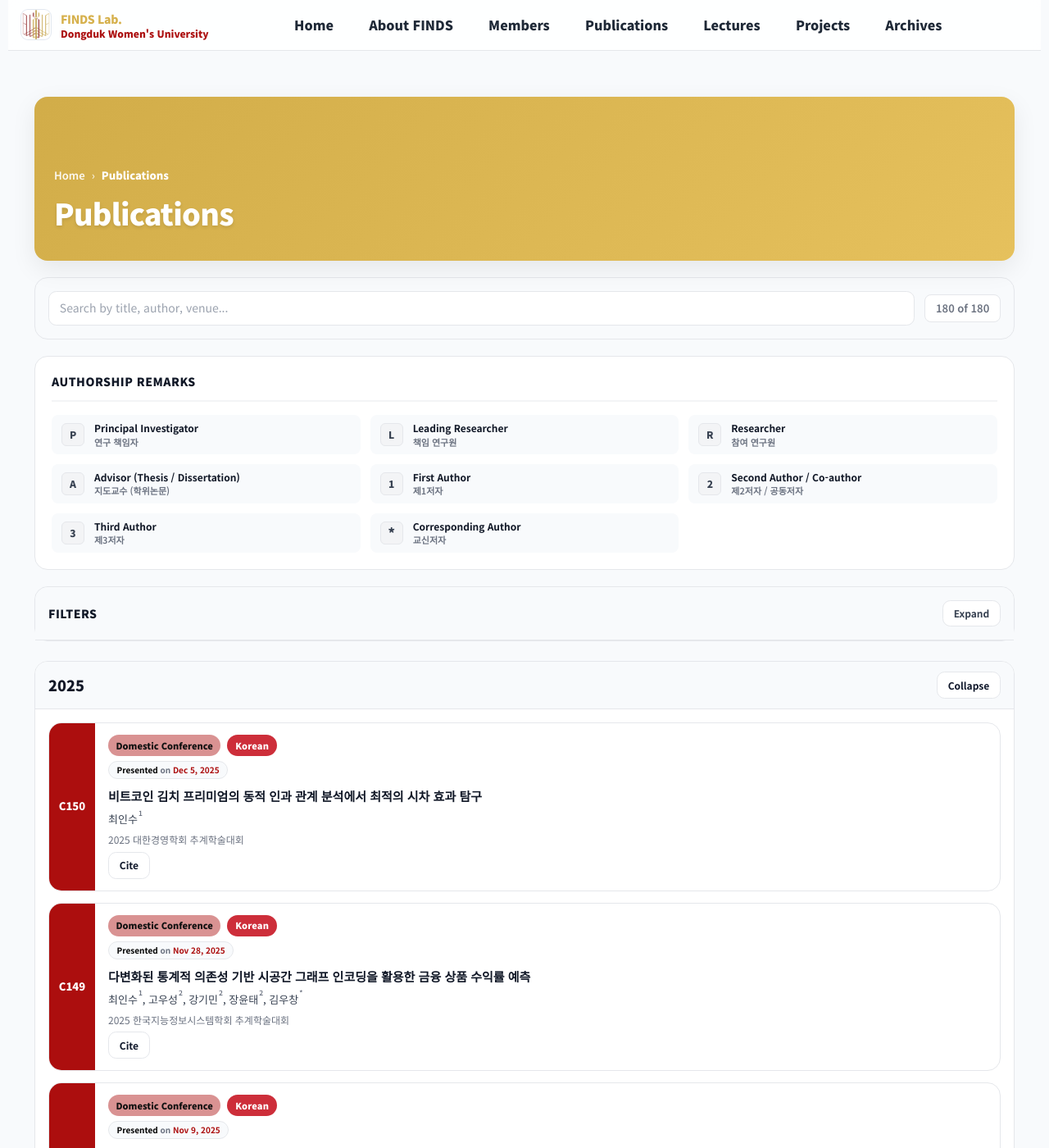
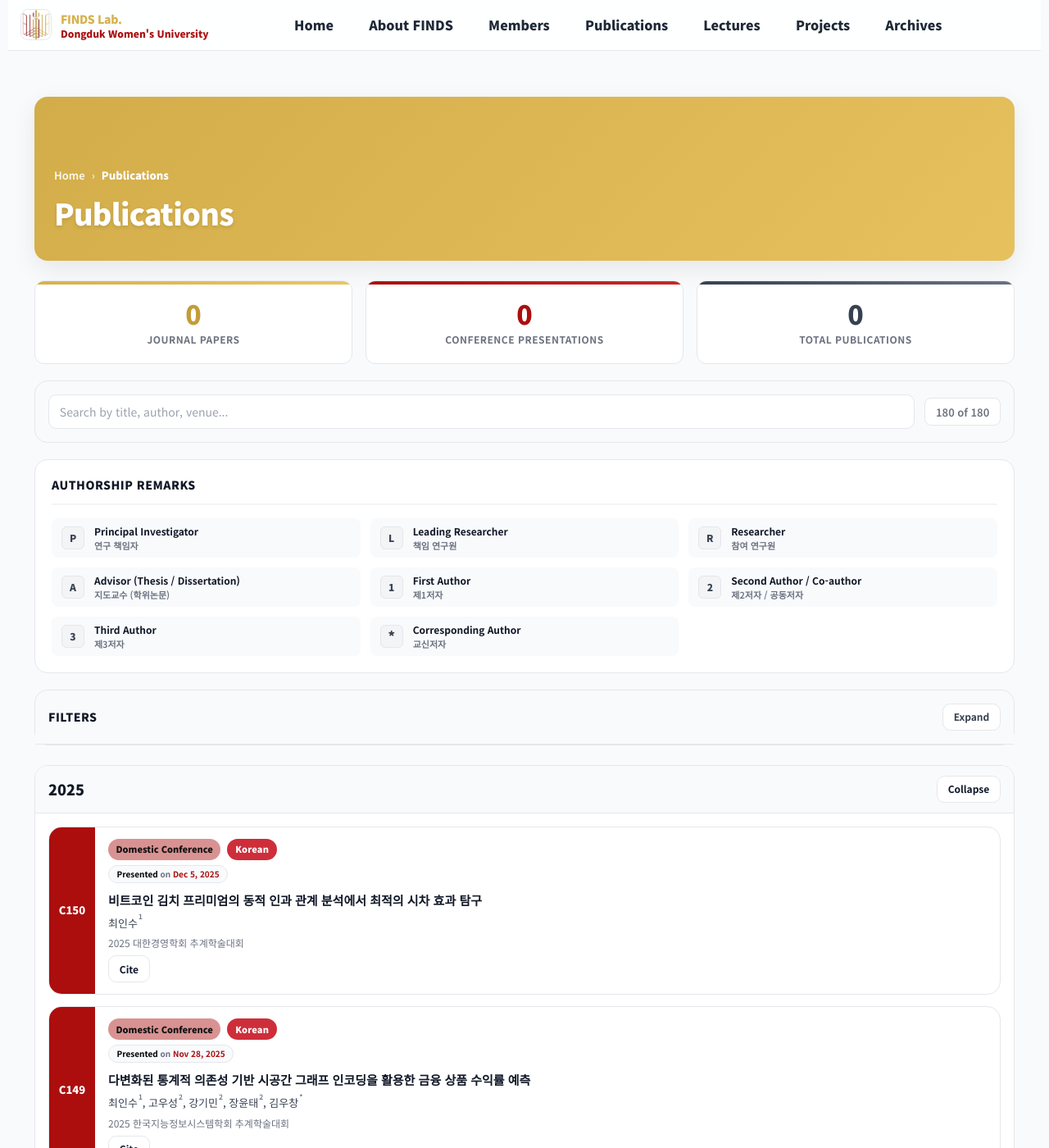
Before and after one commit to FinDS-Lab/site, a Jekyll site: the page built from publications.html, in a window 1280 px wide and 1400 px high. Shown: the whole window at 82% size. Built offline with Jekyll 4.4.1, drawn with Linux system fonts in a browser that asks for light colours; nearby versions of some CDN libraries.

Commit message:
Update publications.html

```diff
--- a/publications.html
+++ b/publications.html
@@ -270,7 +270,97 @@
    return svg;
  }
 </script>
-
+<!-- ===== Statistics Section ===== -->
+<section class="max-w-7xl mx-auto px-4 mt-6">
+  <style>
+    .pub-stats-container {
+      display: grid;
+      grid-template-columns: repeat(3, 1fr);
+      gap: 16px;
+      margin-bottom: 20px;
+    }
+
+    .pub-stat-card {
+      background: #fff;
+      border: 1px solid #e5e7eb;
+      border-radius: 0.75rem;
+      padding: 20px;
+      text-align: center;
+      transition: all 0.2s;
+      position: relative;
+      overflow: hidden;
+    }
+
+    .pub-stat-card::before {
+      content: '';
+      position: absolute;
+      top: 0;
+      left: 0;
+      right: 0;
+      height: 4px;
+    }
+
+    .pub-stat-card.journal-stat::before {
+      background: linear-gradient(135deg, rgb(214, 177, 77), rgb(234, 197, 97));
+    }
+
+    .pub-stat-card.conference-stat::before {
+      background: linear-gradient(135deg, rgb(172, 14, 14), rgb(200, 40, 40));
+    }
+
+    .pub-stat-card.total-stat::before {
+      background: linear-gradient(135deg, #374151, #6b7280);
+    }
+
+    .pub-stat-card:hover {
+      transform: translateY(-2px);
+      box-shadow: 0 4px 12px rgba(0,0,0,0.08);
+    }
+
+    .pub-stat-number {
+      font-size: 32px;
+      font-weight: 900;
+      color: #111827;
+      line-height: 1.2;
+    }
+
+    .pub-stat-label {
+      font-size: 12px;
+      color: #6b7280;
+      margin-top: 4px;
+      text-transform: uppercase;
+      letter-spacing: 0.5px;
+      font-weight: 700;
+    }
+
+    .pub-stat-card.journal-stat .pub-stat-number {
+      color: rgb(194, 157, 57);
+    }
+
+    .pub-stat-card.conference-stat .pub-stat-number {
+      color: rgb(172, 14, 14);
+    }
+
+    .pub-stat-card.total-stat .pub-stat-number {
+      color: #374151;
+    }
+  </style>
+
+  <div class="pub-stats-container">
+    <div class="pub-stat-card journal-stat">
+      <div class="pub-stat-number" id="journalCount">0</div>
+      <div class="pub-stat-label">Journal Papers</div>
+    </div>
+    <div class="pub-stat-card conference-stat">
+      <div class="pub-stat-number" id="conferenceCount">0</div>
+      <div class="pub-stat-label">Conference Presentations</div>
+    </div>
+    <div class="pub-stat-card total-stat">
+      <div class="pub-stat-number" id="totalPubCount">0</div>
+      <div class="pub-stat-label">Total Publications</div>
+    </div>
+  </div>
+</section>
 <!-- ===== Styles ===== -->
 <style>
  :root {
@@ -1232,6 +1322,59 @@
  }
 
  const PUBS = autoNumberCodeLabels(PUBS_RAW);
+
+// Calculate publication statistics
+ function calculatePublicationStats() {
+   let journalCount = 0;
+   let conferenceCount = 0;
+
+   PUBS.forEach(pub => {
+     const types = arr(pub.type);
+     const indexing = arr(pub.indexing_group);
+
+     // Count journals (including all types of journals)
+     if (types.includes('journal') ||
+         indexing.some(ig => /SCIE|SSCI|A&HCI|ESCI|Scopus|KCI|Other International|Other Domestic|Preprint/i.test(String(ig)))) {
+       journalCount++;
+     }
+
+     // Count conferences (international + domestic + joint)
+     if (types.includes('conference') ||
+         indexing.some(ig => /Conference/i.test(String(ig)))) {
+       conferenceCount++;
+     }
+   });
+
+   const totalCount = PUBS.length;
+
+   // Update display with animation
+   animateNumber('journalCount', journalCount);
+   animateNumber('conferenceCount', conferenceCount);
+   animateNumber('totalPubCount', totalCount);
+ }
+
+ // Number animation effect
+ function animateNumber(elementId, finalValue) {
+   const el = document.getElementById(elementId);
+   if (!el) return;
+
+   const start = 0;
+   const duration = 800;
+   const startTime = performance.now();
+
+   function tick(now) {
+     const progress = Math.min(1, (now - startTime) / duration);
+     const easeOutQuart = 1 - Math.pow(1 - progress, 4);
+     const value = Math.round(start + (finalValue - start) * easeOutQuart);
+     el.textContent = value;
+
+     if (progress < 1) {
+       requestAnimationFrame(tick);
+     }
+   }
+
+   requestAnimationFrame(tick);
+ }
 
  /* ===== Filters ===== */
  const FILTER_GROUPS = {
```
Also changed, not shown: other parts of publications.html (+1 -0 lines).
